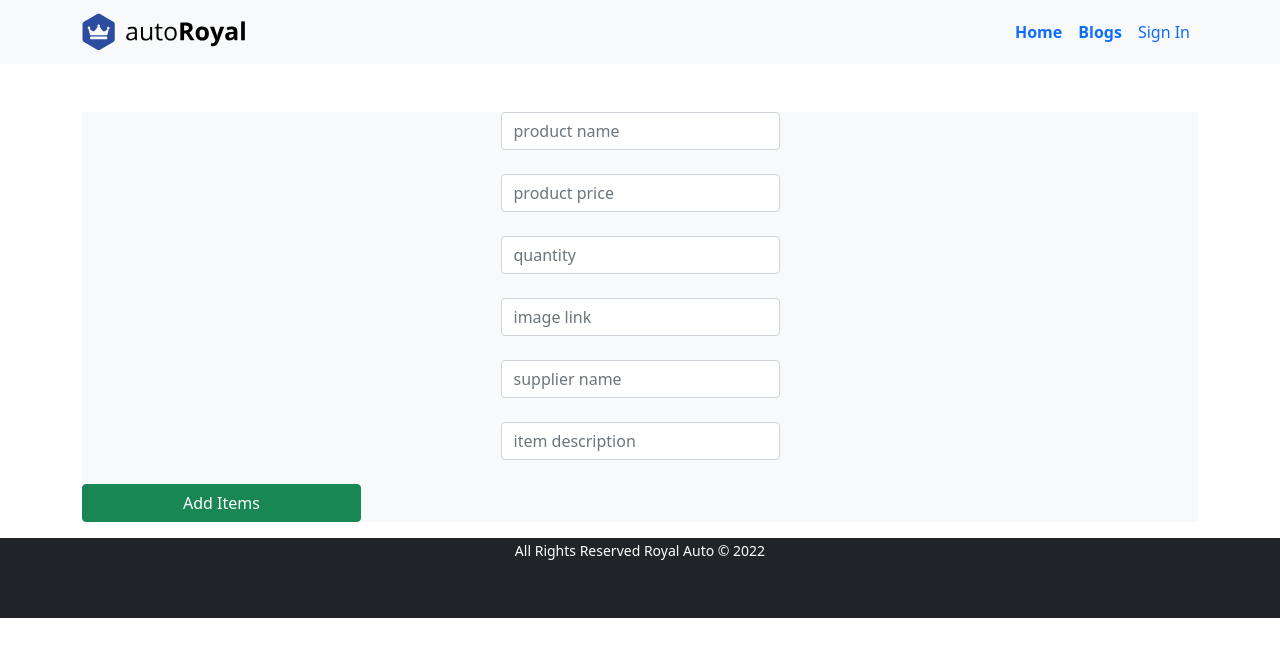
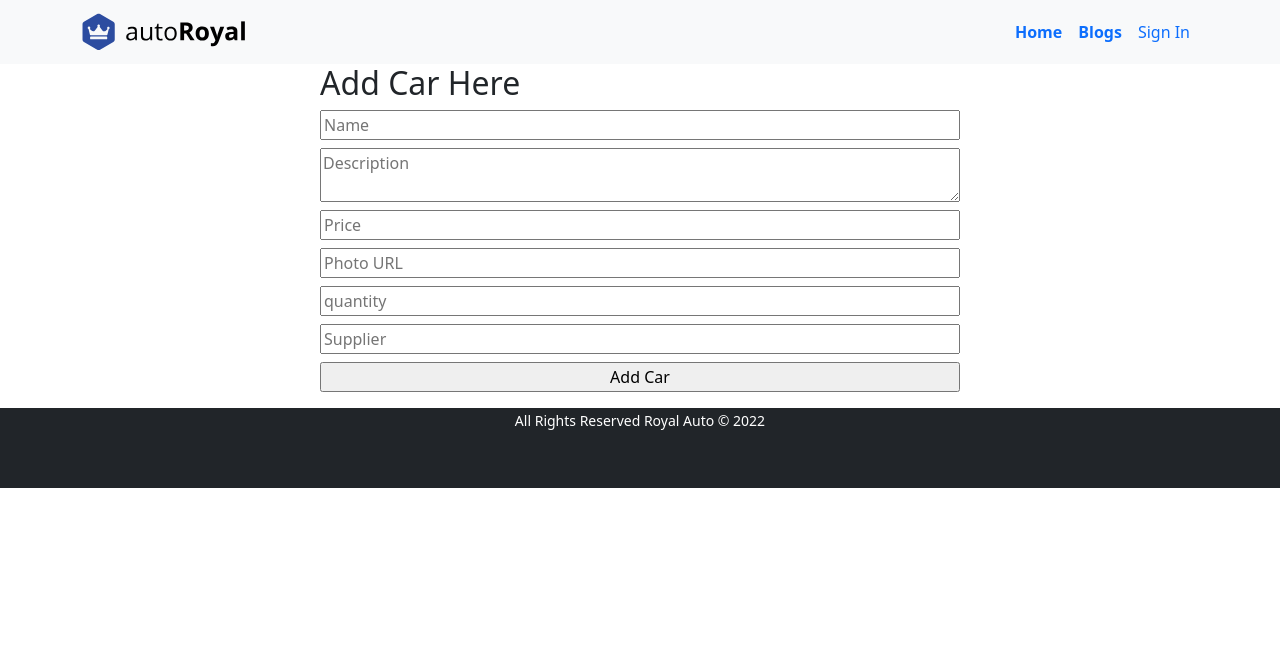
Before and after one commit to Sumon092/royal-auto-client, a React (Create React App) app: page /addItem in a window 1280 px wide. Shown: the top 656 px of the page. Built offline with nearby package versions, Linux system fonts and the light colour scheme; no server answers.

Commit message:
final checked

```diff
--- a/package.json
+++ b/package.json
@@ -12,6 +12,7 @@
     "react-bootstrap": "^2.3.1",
     "react-dom": "^18.1.0",
     "react-firebase-hooks": "^5.0.3",
+    "react-hook-form": "^7.30.0",
     "react-router-dom": "^6.3.0",
     "react-scripts": "5.0.1",
     "react-toastify": "^9.0.1",
--- a/src/pages/AddNewItem/AddNewItem.js
+++ b/src/pages/AddNewItem/AddNewItem.js
@@ -1,5 +1,6 @@
 import React from 'react';
 import { useSignInWithEmailAndPassword } from 'react-firebase-hooks/auth';
+import { useForm } from 'react-hook-form';
 import auth from '../../firebase.init';
 
 const AddNewItem = () => {
@@ -11,56 +12,37 @@
     ] = useSignInWithEmailAndPassword(auth);
 
 
-    const handleAddCar = event => {
-        event.preventDefault();
-        const name = event.target.name.value;
-        const quantity = event.target.quantity.value;
-        const supplier = event.target.supplier.value;
-        const price = event.target.price.value;
-        const image = event.target.image.value;
+    const { register, handleSubmit } = useForm();
 
-
-
-        const car = { name, quantity, supplier, price, image };
-
-
-        //send data to server
-        fetch('https://evening-reaches-93617.herokuapp.com/addCar', {
+    const onSubmit = data => {
+        console.log(data);
+        const url = `https://evening-reaches-93617.herokuapp.com/addCar`;
+        fetch(url, {
             method: 'POST',
             headers: {
-                'Content-type': 'application/json',
+                'content-type': 'application/json'
             },
-            body: JSON.stringify(car)
+            body: JSON.stringify(data)
         })
             .then(res => res.json())
-            .then(data => {
-                console.log('success', data);
-                alert('user added successful');
-                event.target.reset();
+            .then(result => {
+                console.log(result);
             })
-    }
+    };
 
 
     return (
-        <div className='container mx-auto w-100 mt-5'>
-            <div className="bg-light">
-                <form onSubmit={handleAddCar}>
-                    <input type="text" name="name" className='form-control w-25 mx-auto' placeholder='product name' id="" />
-                    <br />
-                    <input type="text" name="price" className='form-control w-25 mx-auto' placeholder='product price' id="" />
-                    <br />
-                    <input type="text" name="quantity" className='form-control w-25 mx-auto' placeholder='quantity' id="" />
-                    <br />
-                    <input type="text" name="image" className='form-control w-25 mx-auto' placeholder='image link' id="" />
-                    <br />
-                    <input type="text" name="supplier" className='form-control w-25 mx-auto' placeholder='supplier name' id="" />
-                    <br />
-                    <input type="text" name="description" className='form-control w-25 mx-auto' placeholder='item description' id="" />
-                    <br />
-                    <input type="submit" className='mx-auto w-25 btn btn-success' value="Add Items" />
-
-                </form>
-            </div>
+        <div className='w-50 mx-auto'>
+            <h2>Add Car Here</h2>
+            <form className='d-flex flex-column' onSubmit={handleSubmit(onSubmit)}>
+                <input className='mb-2' placeholder='Name' {...register("name", { required: true, maxLength: 20 })} />
+                <textarea className='mb-2' placeholder='Description' {...register("description")} />
+                <input className='mb-2' placeholder='Price' type="number" {...register("price")} />
+                <input className='mb-2' placeholder='Photo URL' type="text" {...register("img")} />
+                <input className='mb-2' placeholder='quantity' type="text" {...register("quantity")} />
+                <input className='mb-2' placeholder='Supplier' type="text" {...register("supplier")} />
+                <input type="submit" value="Add Car" />
+            </form>
         </div>
     );
 };
```
Also changed, not shown: 1 other file (tests, documents, lock files or other folders).
